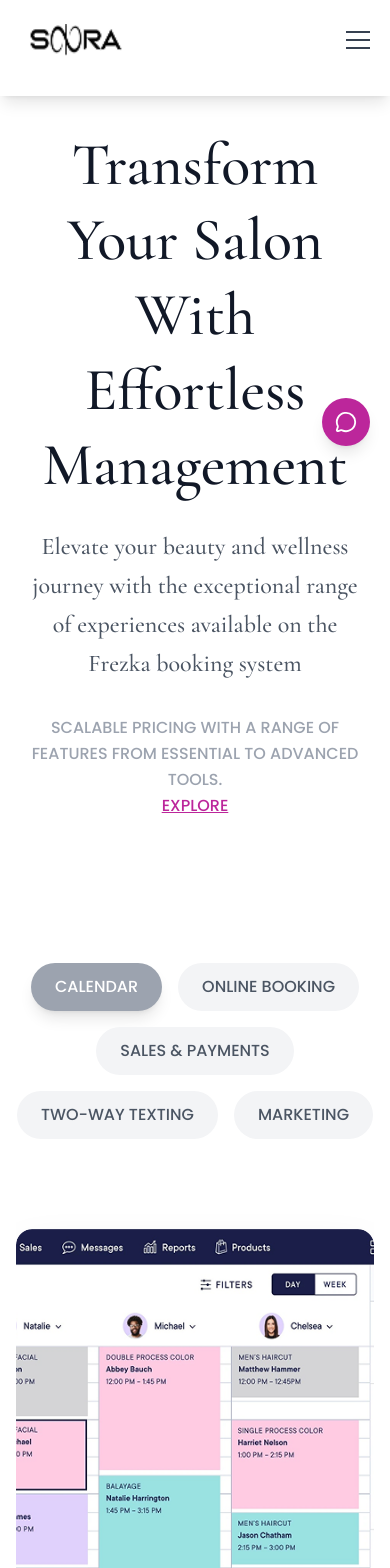
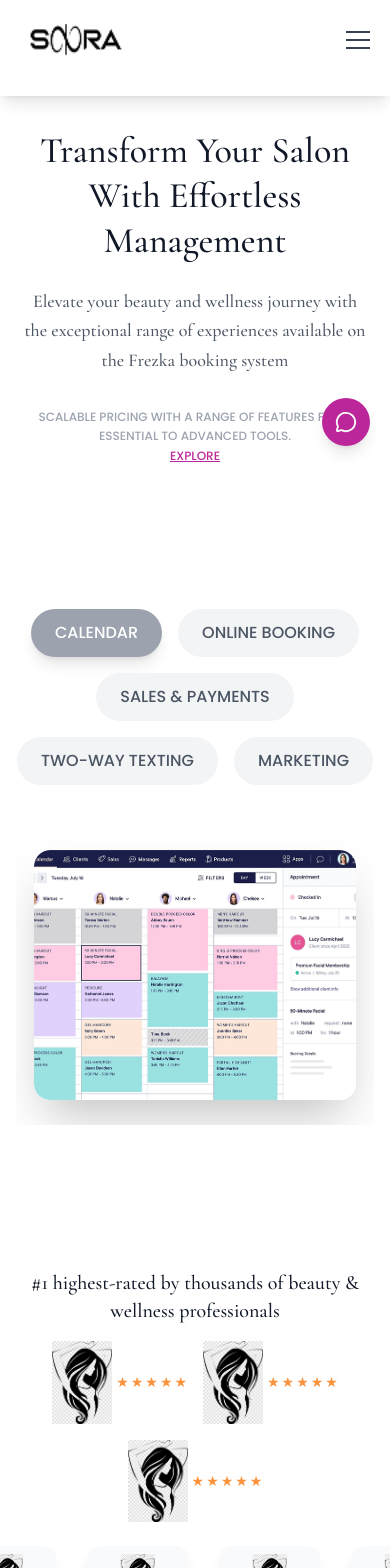
Before and after one commit to Deshan005/Project-Solora, a Next.js app in the folder frontend/: page /homepage in a window 390 px wide. Shown: the top 1568 px of the page. Built offline with nearby package versions, Linux system fonts and the light colour scheme.

Commit message:
style: fix responsiveness across Navbar, Hero, Features, TransformCard, and Footer

```diff
--- a/frontend/src/components/Features.tsx
+++ b/frontend/src/components/Features.tsx
@@ -70,9 +70,9 @@
         </div>
 
         {/* Carousel */}
-        <div className="relative h-[600px] flex items-center justify-center overflow-hidden">
+        <div className="relative h-[300px] sm:h-[450px] lg:h-[600px] flex items-center justify-center overflow-hidden">
           {/* Left preview */}
-          <div className="absolute left-0 top-1/2 -translate-y-1/2 w-[300px] h-[400px] opacity-40 pointer-events-none">
+          <div className="absolute left-0 top-1/2 -translate-y-1/2 w-[300px] h-[400px] opacity-40 pointer-events-none hidden lg:block">
             <Image
               src={images[(current - 1 + images.length) % images.length].src}
               alt="Previous Preview"
@@ -82,7 +82,7 @@
           </div>
 
           {/* Center image */}
-          <div className="relative w-[700px] h-[500px] rounded-2xl overflow-hidden shadow-2xl z-10">
+          <div className="relative w-full max-w-[90%] sm:max-w-[80%] lg:w-[700px] h-[250px] sm:h-[400px] lg:h-[500px] rounded-2xl overflow-hidden shadow-2xl z-10">
             <AnimatePresence initial={false} custom={1}>
               <motion.div
                 key={current}
@@ -105,7 +105,7 @@
           </div>
 
           {/* Right preview */}
-          <div className="absolute right-0 top-1/2 -translate-y-1/2 w-[300px] h-[400px] opacity-40 pointer-events-none">
+          <div className="absolute right-0 top-1/2 -translate-y-1/2 w-[300px] h-[400px] opacity-40 pointer-events-none hidden lg:block">
             <Image
               src={images[(current + 1) % images.length].src}
               alt="Next Preview"
--- a/frontend/src/components/Footer.tsx
+++ b/frontend/src/components/Footer.tsx
@@ -1,9 +1,9 @@
 const Footer = () => {
   return (
 <footer className="bg-gradient-to-r from-[#F9F7FE] via-[#FEFBFB] to-[#FFFCFA] py-16">
-      <div className="max-w-7xl mx-auto px-8">
+      <div className="max-w-7xl mx-auto px-4 sm:px-8">
         {/* Main Footer Card */}
-        <div className="bg-[#1e1e4d] rounded-3xl p-12 text-white">
+        <div className="bg-[#1e1e4d] rounded-3xl p-6 sm:p-8 md:p-12 text-white">
           {/* Top Grid */}
           <div className="grid grid-cols-1 md:grid-cols-5 gap-8">
             {/* Logo + Platform Section */}
@@ -105,7 +105,7 @@
           </div>
 
           {/* Bottom Section */}
-          <div className="mt-12 pt-8 border-t border-gray-700 flex flex-col md:flex-row justify-between items-center text-gray-400 text-xs">
+          <div className="mt-12 pt-8 border-t border-gray-700 flex flex-col md:flex-row justify-between items-center text-gray-400 text-xs gap-4 text-center md:text-left">
             <p>© Mangomint, Inc. All rights reserved.</p>
             <div className="flex gap-4">
               <a href="#" className="hover:text-white transition-colors">Legal</a>
--- a/frontend/src/components/Hero.tsx
+++ b/frontend/src/components/Hero.tsx
@@ -3,14 +3,14 @@
     <section className="pt-32 pb-16 px-6 bg-white">
       <div className="container mx-auto max-w-2xl">
           <div>
-            <h1 className="text-6xl font-bold text-gray-900 mb-6 leading-tight font-cormorant text-center">
+            <h1 className="text-4xl sm:text-5xl md:text-6xl font-bold text-gray-900 mb-6 leading-tight font-cormorant text-center">
               Transform Your Salon With Effortless Management
             </h1>
-            <p className="text-2xl text-gray-600 mb-8 leading-relaxed font-cormorant text-center">
+            <p className="text-lg sm:text-xl md:text-2xl text-gray-600 mb-8 leading-relaxed font-cormorant text-center">
               Elevate your beauty and wellness journey with the exceptional range
               of experiences available on the Frezka booking system
             </p>
-            <p className="text-14px text-gray-400 mb-8 leading-relaxed font-poppins text-center">
+            <p className="text-xs sm:text-[14px] text-gray-400 mb-8 leading-relaxed font-poppins text-center">
             SCALABLE PRICING WITH A RANGE OF FEATURES FROM ESSENTIAL
             TO ADVANCED TOOLS.<br/><span className="text-[#BC269B] underline">EXPLORE</span>
             </p>
--- a/frontend/src/components/Navbar.tsx
+++ b/frontend/src/components/Navbar.tsx
@@ -14,7 +14,7 @@
   };
 
   return (
-    <nav className="fixed top-0 left-0 right-0 bg-white shadow-lg z-50 h-24">
+    <nav className={`fixed top-0 left-0 right-0 bg-white shadow-lg z-50 transition-all duration-300 ${isMenuOpen ? 'h-auto pb-4' : 'h-24'}`}>
       <div className="container mx-auto px-4 sm:px-6 py-6">
         <div className="flex items-center justify-between">
 
--- a/frontend/src/components/TransformCard.tsx
+++ b/frontend/src/components/TransformCard.tsx
@@ -6,12 +6,12 @@
 // components/TransformCard.tsx
 export default function TransformCard() {
   return (
-    <section className="py-20">
+    <section className="py-20 px-4">
       <div className="max-w-5xl mx-auto bg-white rounded-3xl shadow-2xl overflow-hidden flex flex-col md:flex-row items-center">
 
         {/* Left Text Content */}
-        <div className="w-full md:w-1/2 p-10 text-left">
-          <h2 className="text-2xl md:text-4xl font-cormorant text-gray-900">
+        <div className="w-full md:w-1/2 p-6 sm:p-8 md:p-10 text-left">
+          <h2 className="text-2xl md:text-4xl font-cormorant text-gray-900 leading-snug">
             Ready to transform your salon experience?
           </h2>
           <p className="text-gray-600 font-poppins mt-4 text-sm md:text-base leading-relaxed">
@@ -19,21 +19,22 @@
             management can be. No credit card required.
           </p>
 
-          <div className="mt-6 flex-col items-center gap-4">
+          <div className="mt-6 flex flex-col sm:flex-row items-start sm:items-center gap-4">
             <button className="px-6 text-lg font-cormorant py-3 bg-gradient-to-r from-pink-500 to-purple-500 text-white rounded-full font-medium shadow-lg hover:opacity-90 transition">
               Start your free trial
             </button>
-            <button className="ml-2 mt-6 text-sm font-cormorant flex items-center text-gray-700 hover:text-gray-900">
+            <button className="text-sm font-cormorant flex items-center text-gray-700 hover:text-gray-900 gap-1">
               ▶ Watch a video tour
             </button>
           </div>
         </div>
 
         {/* Right Image */}
-        <div className="w-full h-full md:w-1/2">
+        <div className="w-full md:w-1/2 h-64 md:h-[400px] relative">
             <Image
             src={image1}
             alt="Frezka Logo"
+            fill
             className="object-cover"
             />
         </div>
```
